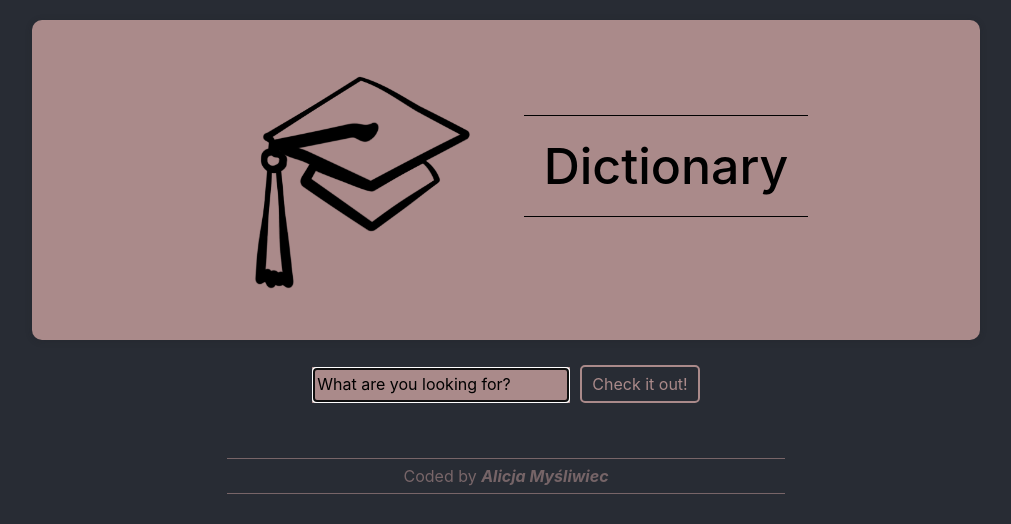
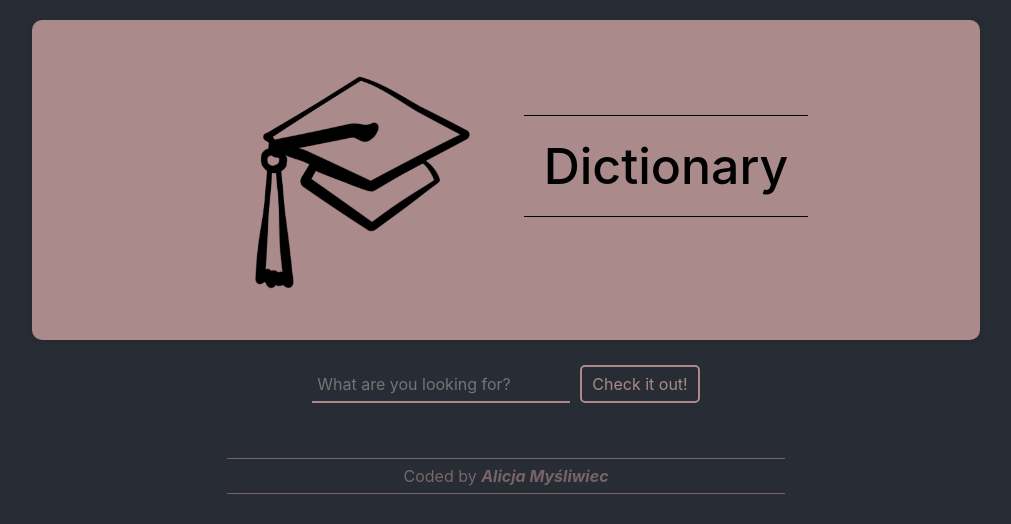
Before and after one commit to alicjamysliwiec/dictionary, a React (Create React App) app: page / in a window 1280 px wide. Shown: the top 524 px of the page, without its empty margins (134-1145 px from the left). Built offline with nearby package versions, Linux system fonts and the light colour scheme.

Commit message:
Remove autofocus

```diff
--- a/src/Dictionary.js
+++ b/src/Dictionary.js
@@ -40,7 +40,6 @@ export default function Dictionary() {
         <input
         className="input-search"
           type="search"
-          autoFocus={true}
           value={searchWord}
           placeholder="What are you looking for?"
           onChange={(event) => {
```
